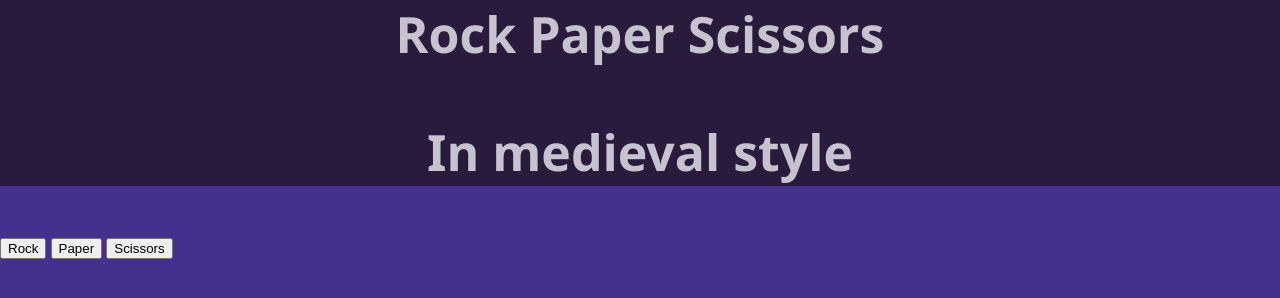
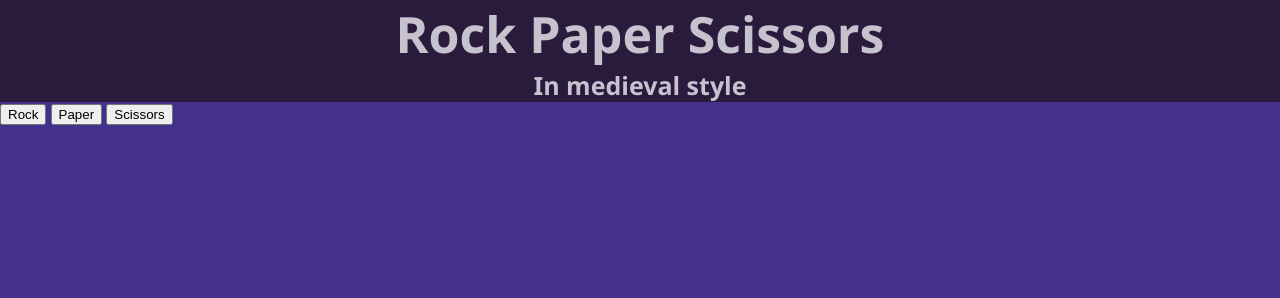
Before and after one commit to Pavlukan/odin-rock-paper-scissors, a plain HTML site: page index.html in a window 1280 px wide. Drawn offline with Linux system fonts and the light colour scheme.

Commit message:
Style the subtext on the header
Reduce boldness, size and the initial margin

```diff
--- a/styles.css
+++ b/styles.css
@@ -11,3 +11,9 @@ body {
     font-weight: 800;
     background-color: #2A1B3D;
 }
+
+.header p {
+    font-size: 25px;
+    font-weight: 600;
+    margin: 0px;
+}
```
